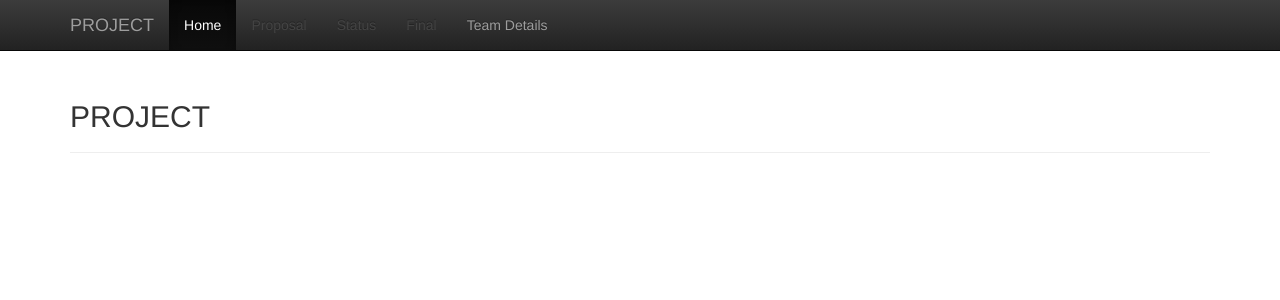
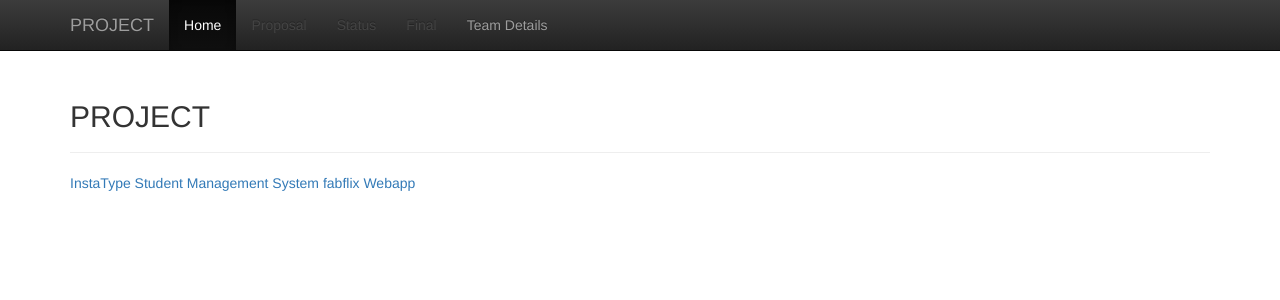
Before and after one commit to xiaochy2/DYTmovie, a Jekyll site: the page built from docs/index.md, in a window 1280 px wide. Shown: the top 300 px of the page. Built offline with Jekyll 4.4.1, drawn with Linux system fonts in a browser that asks for light colours.

Commit message:
Update index.md

```diff
--- a/docs/index.md
+++ b/docs/index.md
@@ -33,3 +33,6 @@ See the [HTML <-> Markdown Quick Reference (Cheat Sheet)][quickref].
 
 [quickref]: https://github.com/mundimark/quickrefs/blob/master/HTML.md
 -->
+<a href="http://52.26.82.166:8080/InstaType/">InstaType</a>
+<a href="http://52.26.82.166:8080/SMS/">Student Management System</a>
+<a href="http://52.26.82.166:8080/fabflix">fabflix Webapp</a>
```
